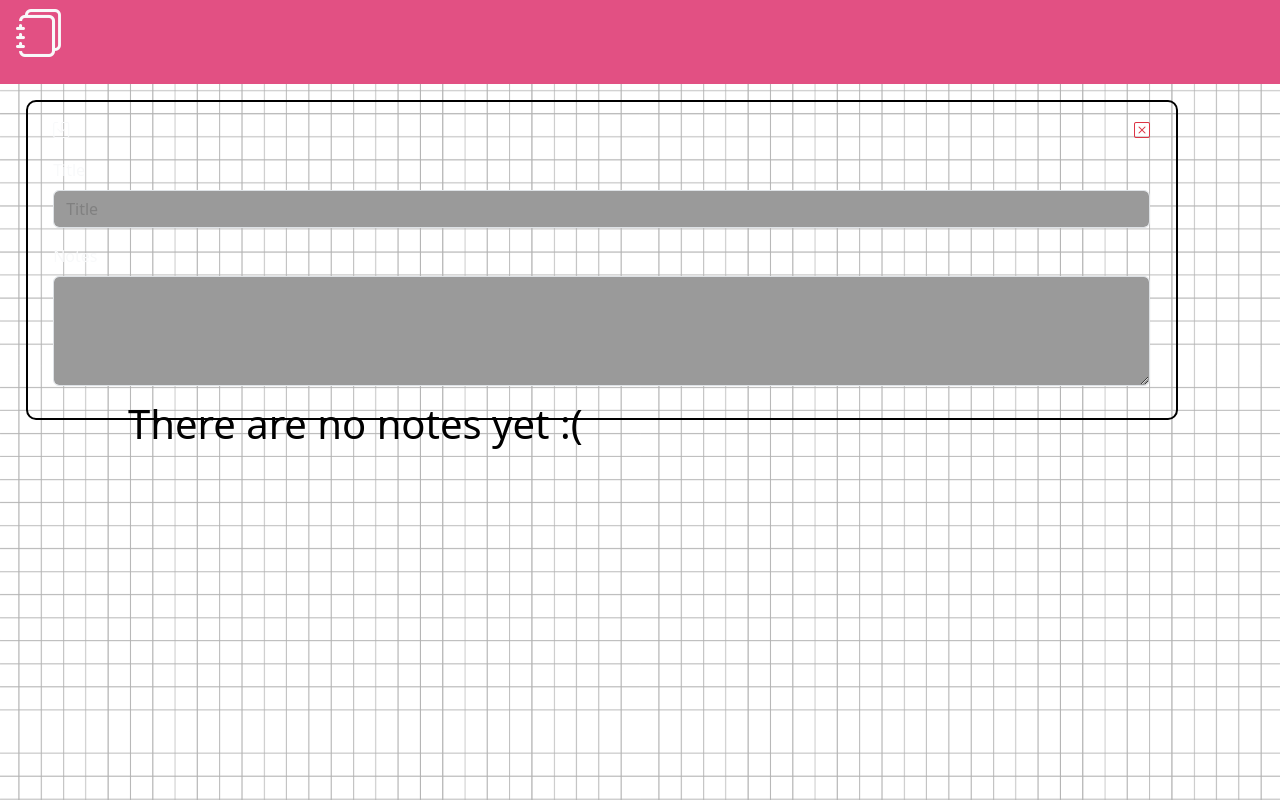
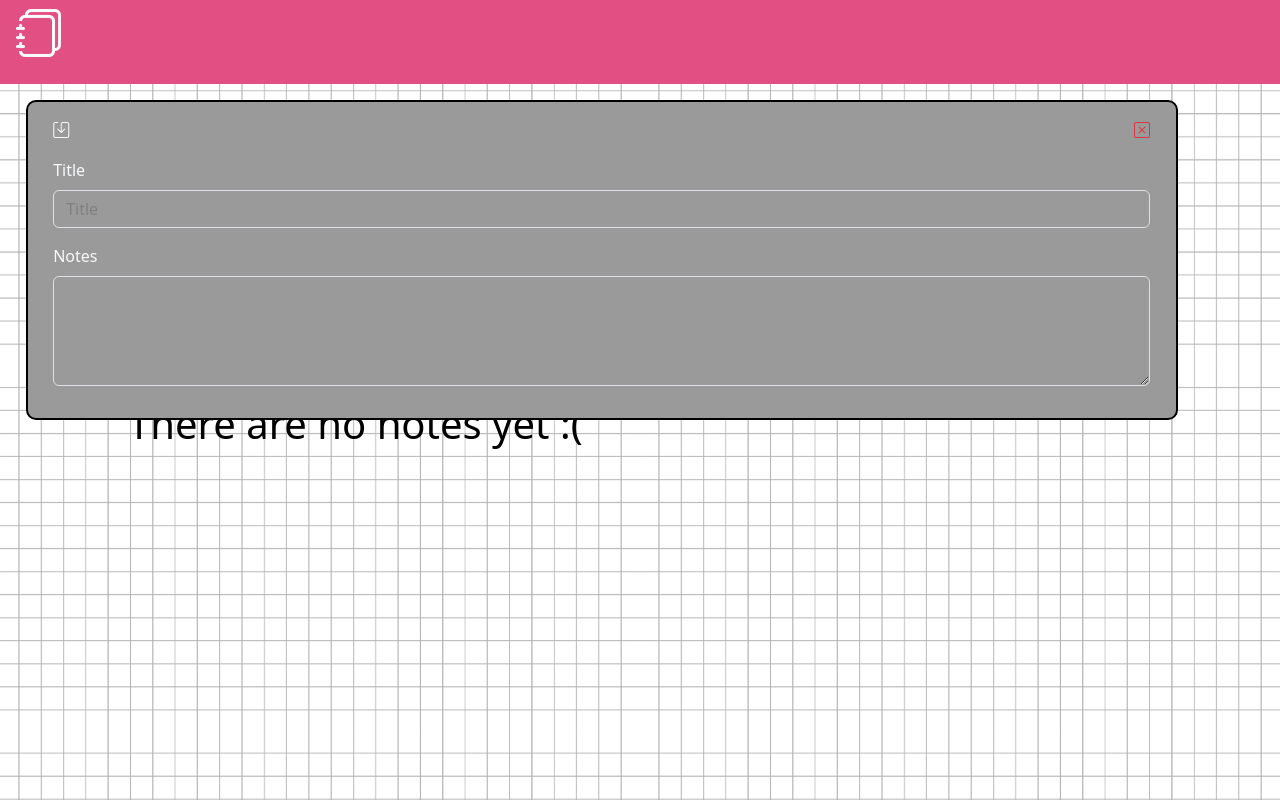
Before and after one commit to AndriellyKu/Bloco-de-notas1, a plain HTML site: page index.html in a window 1280 px wide. Both pictures are taken after a click on the element 640 px from the left and 124 px from the top of the page. Drawn offline with nearby package versions, Linux system fonts and the light colour scheme.

Commit message:
Update style.css

```diff
--- a/styles/style.css
+++ b/styles/style.css
@@ -83,7 +83,7 @@ main{
 }
 
 #modal{
-  background-color: #ffffff00;
+  background-color: #9a9a9a;
   border-radius: 10px;
   border: 2px solid #000000;
   position: absolute;
```
